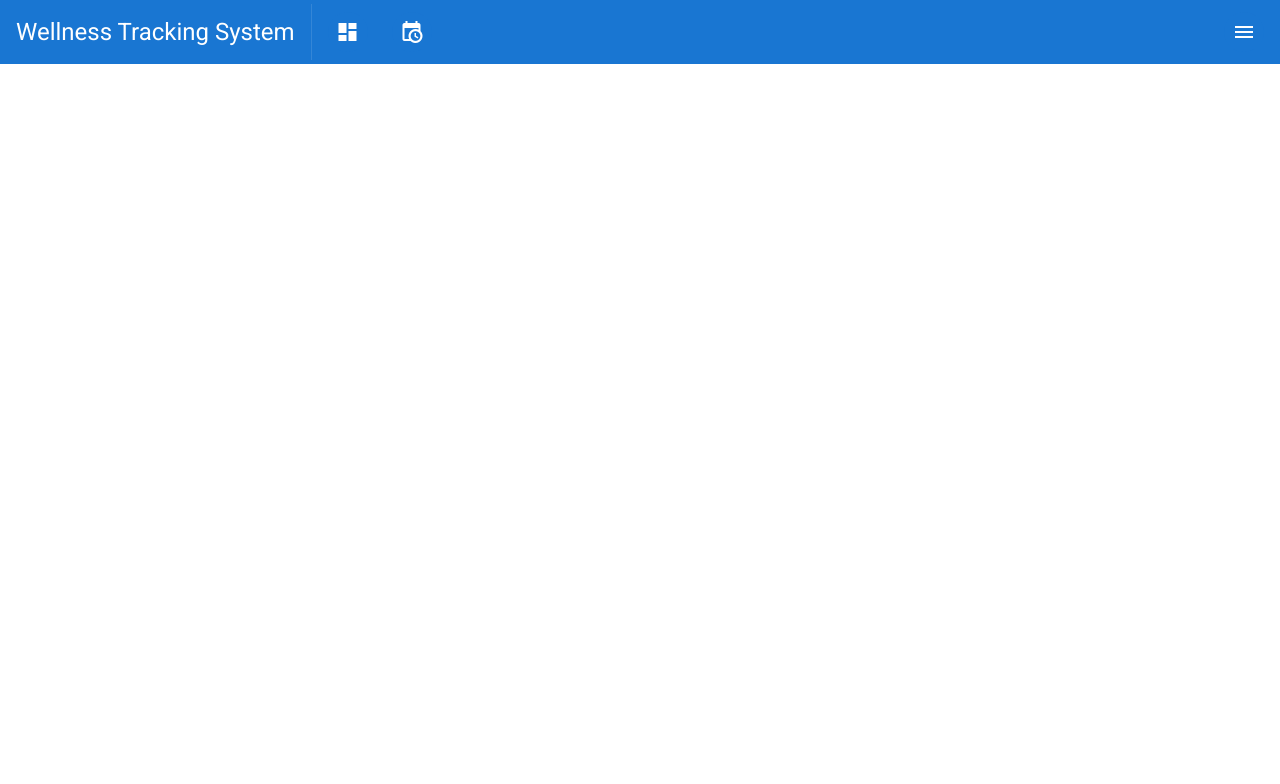
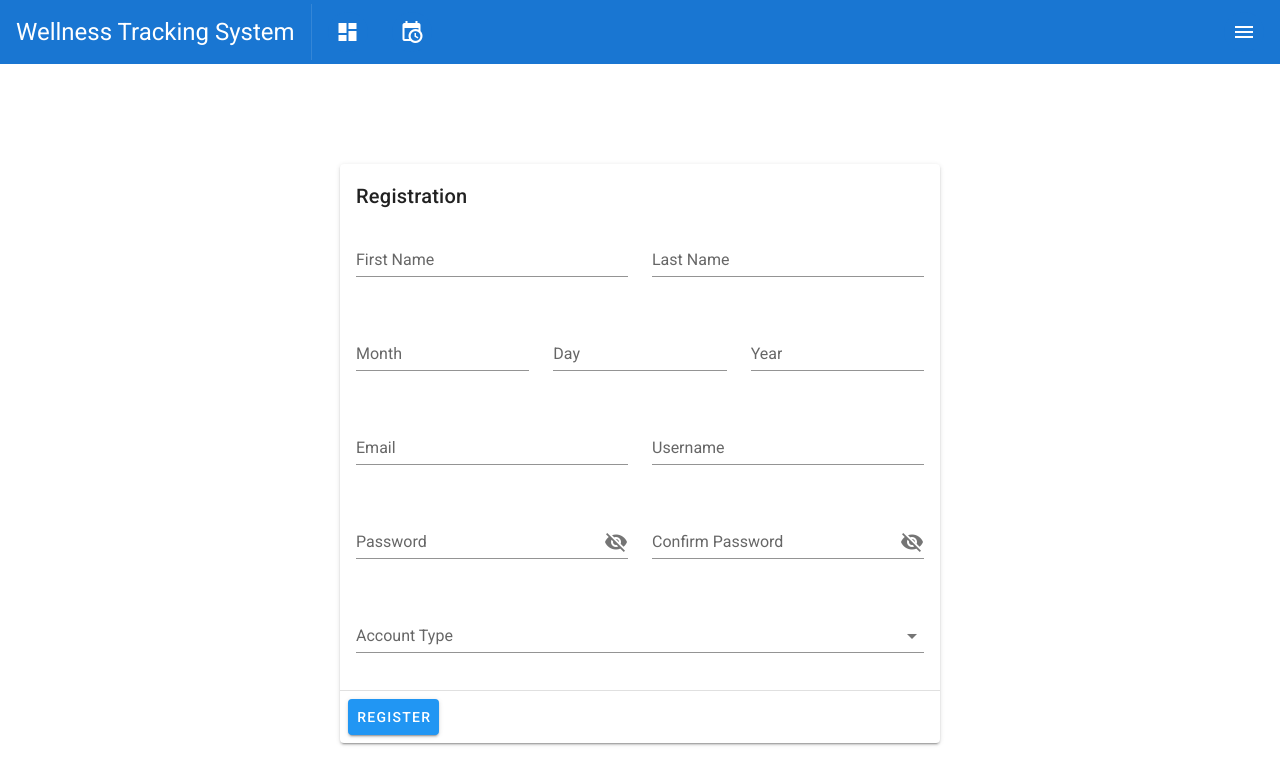
Before and after one commit to IU-P465-565-Team-3/wellness-tracking-system-app, a Vue app: page /registration in a window 1280 px wide. Shown: the top 784 px of the page. Built offline with nearby package versions, Linux system fonts and the light colour scheme.

Commit message:
added authenticate() method

```diff
--- a/src/components/Registration.vue
+++ b/src/components/Registration.vue
@@ -6,34 +6,34 @@
         <v-card-text>
           <v-row>
             <v-col>
-              <v-text-field label="First Name"/>
+              <v-text-field label="First Name" v-model="firstName"/>
             </v-col>
             <v-col>
-              <v-text-field label="Last Name"/>
+              <v-text-field label="Last Name" v-model="lastName"/>
             </v-col>
           </v-row>
           <v-row>
             <v-col>
-              <v-text-field label="Month"/>
+              <v-text-field label="Month" v-model="month"/>
             </v-col>
             <v-col>
-              <v-text-field label="Day"/>
+              <v-text-field label="Day" v-model="day"/>
             </v-col>
             <v-col>
-              <v-text-field label="Year"/>
+              <v-text-field label="Year" v-model="year"/>
             </v-col>
           </v-row>
           <v-row>
             <v-col>
-              <v-text-field label="Email"/>
+              <v-text-field label="Email" v-model="email"/>
             </v-col>
             <v-col>
-              <v-text-field label="Username"/>
+              <v-text-field label="Username" v-model="username"/>
             </v-col>
           </v-row>
           <v-row>
             <v-col>
-                <v-text-field label="Password" :type="showPassword ? 'text' : 'password'"
+                <v-text-field label="Password" v-model="password" :type="showPassword ? 'text' : 'password'"
                 :append-icon="showPassword ? 'mdi-eye' : 'mdi-eye-off'"
                 @click:append="showPassword = !showPassword"/>
             </v-col>
@@ -48,6 +48,7 @@
               <v-select
               :items="items"
               label="Account Type"
+              v-model="role"
               ></v-select>
             </v-col>
           </v-row>
@@ -61,12 +62,33 @@
   </v-app>
 </template>
 <script>
+
+import { mapActions } from 'vuex'
+
 export default {
   data () {
     return {
       items: ['Client', 'Professional'],
       showPassword: false
     }
+  },
+  methods: {
+    ...mapActions('auth', ['registration']),
+    async authenticate () {
+      try {
+        await this.registration({
+          firstName: this.firstName,
+          lastName: this.lastName,
+          month: this.month,
+          day: this.day,
+          year: this.year,
+          email: this.email,
+          username: this.username,
+          password: this.password
+        })
+        this.$router.push('dashboard')
+      } catch {}
+    }
   }
 }
 </script>
--- a/src/router/index.js
+++ b/src/router/index.js
@@ -1,6 +1,7 @@
 import Vue from 'vue'
 import VueRouter from 'vue-router'
 import Login from '../components/Login'
+import Registration from '../components/Registration'
 import Dashboard from '../components/Dashboard'
 import TaskPlanner from '../components/TaskPlanner'
 
@@ -17,6 +18,11 @@ const routes = [
     path: '/login',
     name: 'Login',
     component: Login
+  },
+  {
+    path: '/registration',
+    name: 'Registration',
+    component: Registration
   },
   {
     path: '/dashboard',
```
